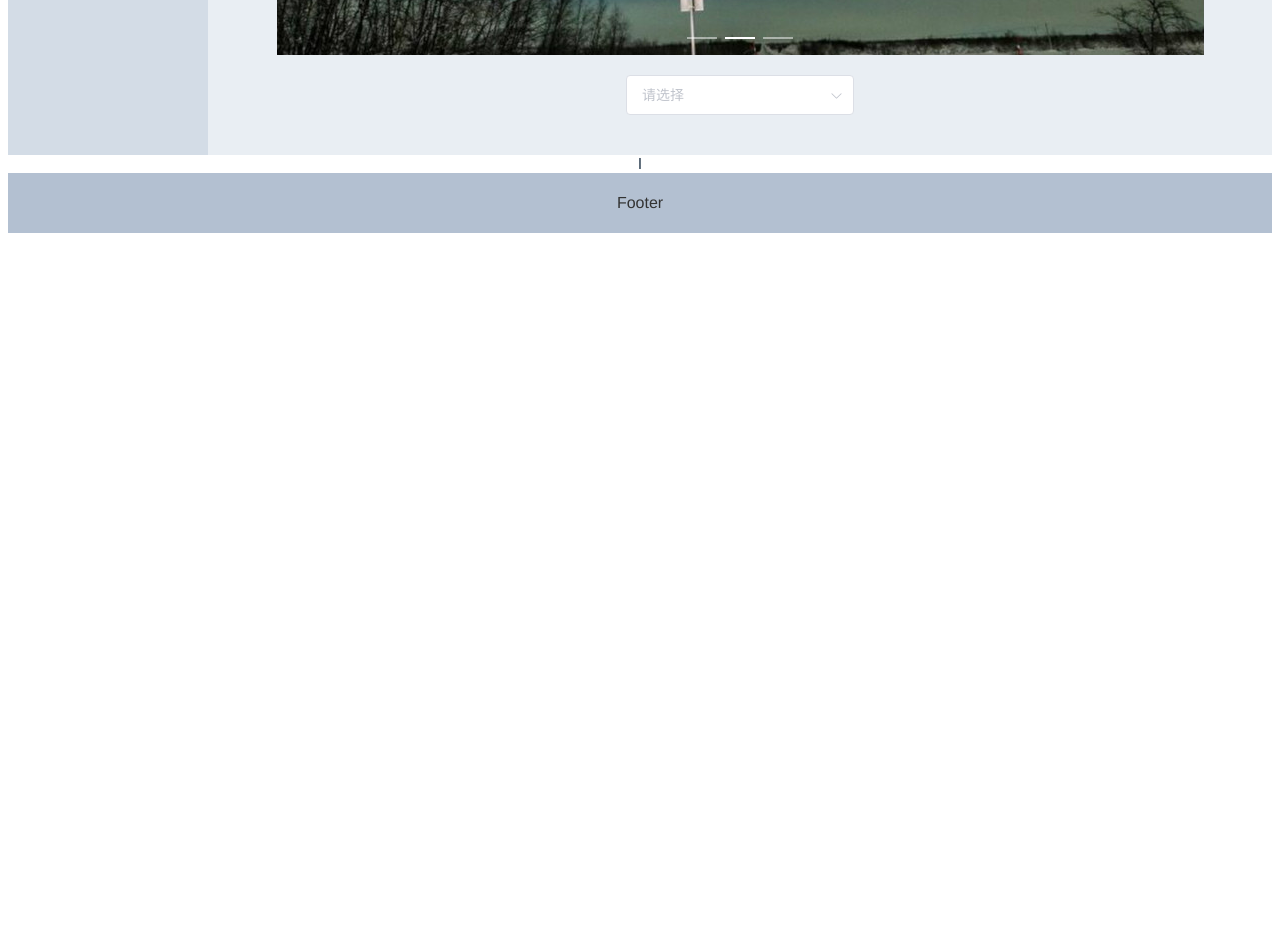
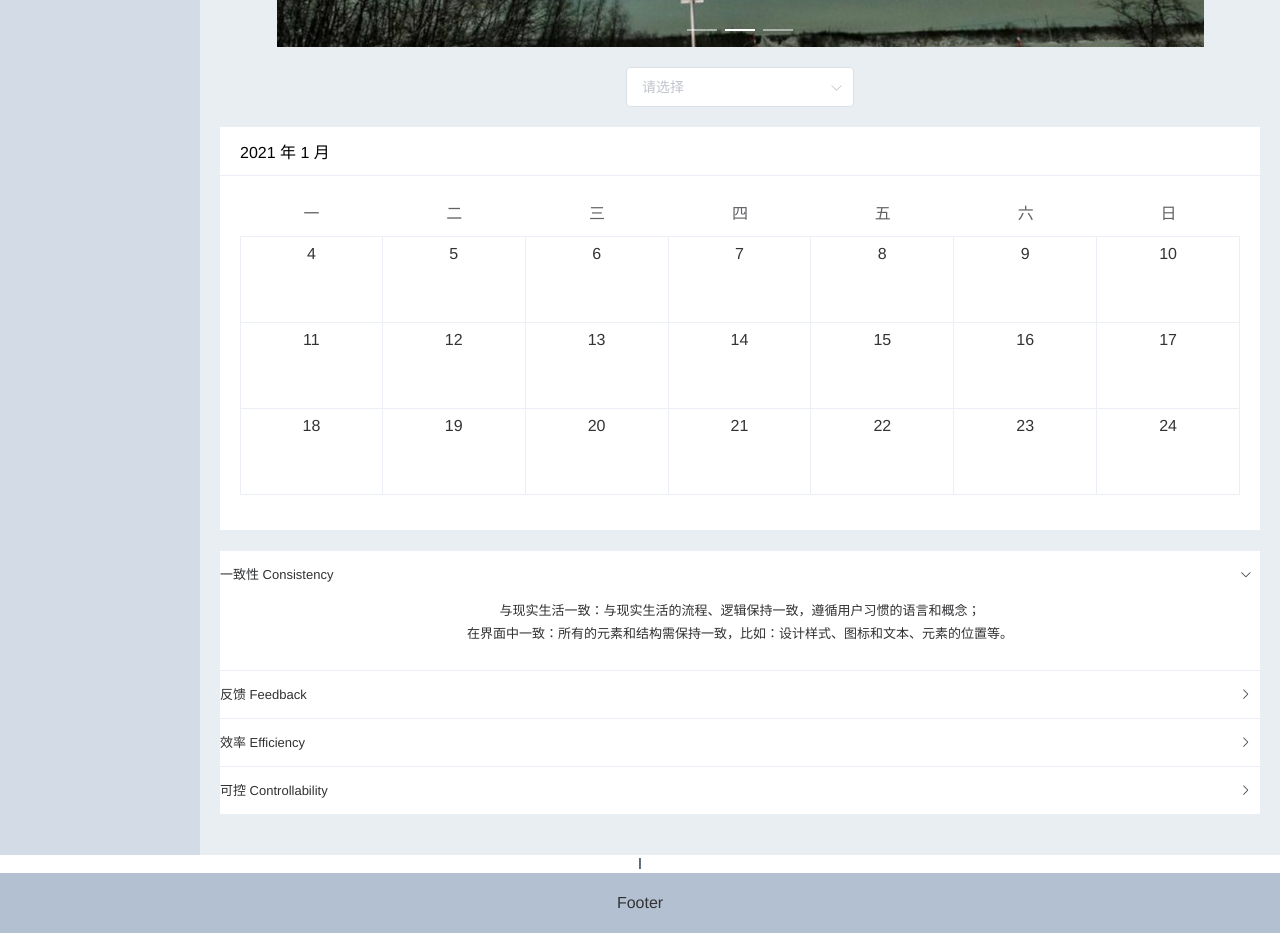
Before and after one commit to zzy0371/vue-helloworld, a Vue app: page /about in a window 1280 px wide. Shown: the part 900-1833 px from the top of the page. Before the commit the page ends 1141 px from the top, so only its background shows below. Built offline with nearby package versions, Linux system fonts and the light colour scheme.

Commit message:
VUE导入导出

```diff
--- /dev/null
+++ b/src/assets/css/main.css
@@ -0,0 +1,18 @@
+*{
+	padding: 0;
+	margin: 0;
+	box-sizing: border-box;
+}
+
+.lf{
+	float: left;
+}
+
+.rt{
+	float: right;
+}
+
+.clear{
+	clear: both;
+}
+/* author zzy */
--- a/src/views/About.vue
+++ b/src/views/About.vue
@@ -29,11 +29,16 @@
 import Heart from '@/components/heart/Heart.vue'
 import Star from '@/components/star/Star.vue'
 import Step from '@/components/Step.vue'
+
+
 export default {
 	components:{
 		Heart,
 		Star,
 		Step
+	},
+	created() {
+
 	},
 	methods:{
 		// 请求API接口 获取点赞状态
--- a/src/views/Home.vue
+++ b/src/views/Home.vue
@@ -42,7 +42,7 @@
 		<el-header>
 			<el-row>
 				<el-col :span="1" :offset="23">
-					<i class="el-icon-video-camera-solid"></i>
+					<i @click="drawer = true" class="el-icon-video-camera-solid"></i>
 				</el-col>
 			</el-row>
 		</el-header>
@@ -123,10 +123,42 @@
 						@change="handleChange1">
 					</el-cascader>
 				</el-row>
+				<el-row>
+					<el-calendar :range="['2019-03-04', '2019-03-24']" v-model="dates">
+					</el-calendar>
+				</el-row>
+				<el-row>
+					<el-collapse v-model="activeNames" @change="handleChange">
+					<el-collapse-item title="一致性 Consistency" name="1">
+						<div>与现实生活一致：与现实生活的流程、逻辑保持一致，遵循用户习惯的语言和概念；</div>
+						<div>在界面中一致：所有的元素和结构需保持一致，比如：设计样式、图标和文本、元素的位置等。</div>
+					</el-collapse-item>
+					<el-collapse-item title="反馈 Feedback" name="2">
+						<div>控制反馈：通过界面样式和交互动效让用户可以清晰的感知自己的操作；</div>
+						<div>页面反馈：操作后，通过页面元素的变化清晰地展现当前状态。</div>
+					</el-collapse-item>
+					<el-collapse-item title="效率 Efficiency" name="3">
+						<div>简化流程：设计简洁直观的操作流程；</div>
+						<div>清晰明确：语言表达清晰且表意明确，让用户快速理解进而作出决策；</div>
+					<div>帮助用户识别：界面简单直白，让用户快速识别而非回忆，减少用户记忆负担。</div>
+					</el-collapse-item>
+					<el-collapse-item title="可控 Controllability" name="4">
+						<div>用户决策：根据场景可给予用户操作建议或安全提示，但不能代替用户进行决策；</div>
+						<div>结果可控：用户可以自由的进行操作，包括撤销、回退和终止当前操作等。</div>
+					</el-collapse-item>
+					</el-collapse>
+				</el-row>
 
 			</el-main>
 		</el-container>I
 		<el-footer>Footer</el-footer>
+		<el-drawer
+			title="我是标题"
+			:visible.sync="drawer"
+			:direction="direction"
+			:before-close="handleClose">
+			<span>我来啦!</span>
+		</el-drawer>
 	</el-container>
 
 </template>
@@ -141,6 +173,10 @@ export default {
   },
   data(){
 	return{
+		activeNames: ['1'],
+		dates:new Date(),
+		drawer: false,
+		direction: 'rtl',
 		activeIndex2: '1',
 		num:0,
 		value1:true,
@@ -187,6 +223,10 @@ export default {
 	}
   },
   methods:{
+	handleClose(done) {
+		console.log("关闭了");
+		done();
+	},
 	handleChange(value){
 		console.log(value);
 	},
```
Also changed, not shown: src/data/index.js (added, +20 -0 lines), src/main.js (+11 -0 lines).
